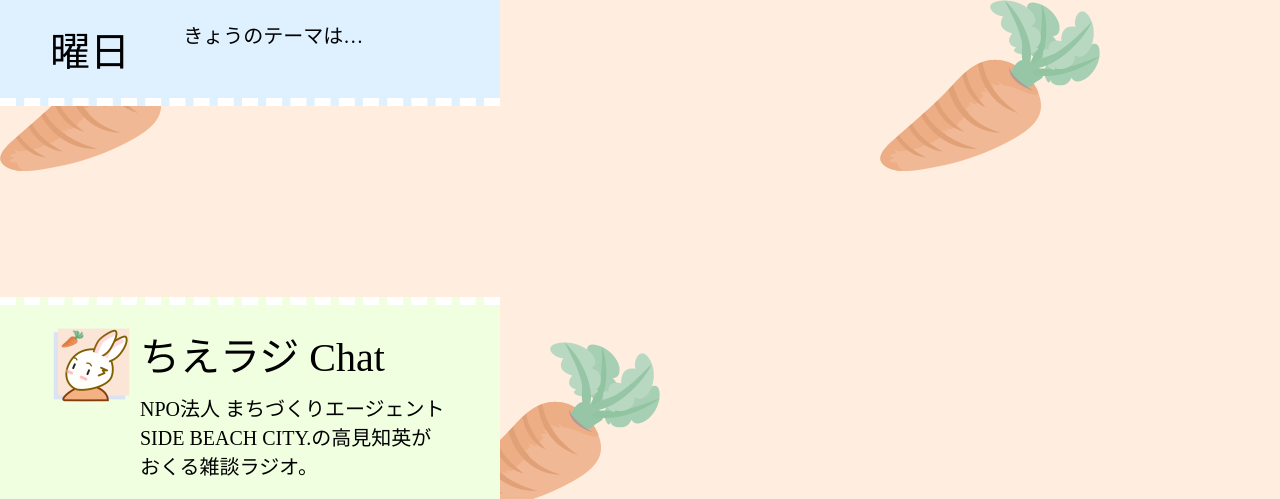
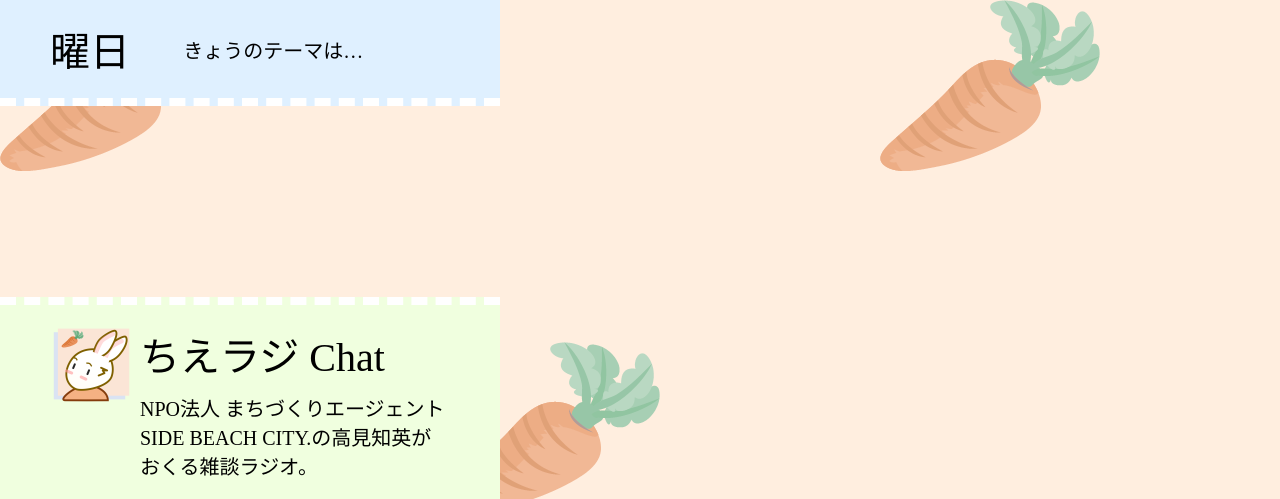
Before and after one commit to TakamiChie/PodcastPublicSoundGenerator, a Flask app: template templates/cover_templates/chieradi.html in a window 1280 px wide. Shown: the top 499 px of the page. Run offline with Flask 3, Linux system fonts and the light colour scheme; the template is opened without the code that fills it, so the values that code supplies are empty.

Commit message:
日付部の位置調整

```diff
--- a/static/templates/chieradi/main.css
+++ b/static/templates/chieradi/main.css
@@ -30,6 +30,10 @@ article#daytitle {
 #daytitle .text {
   display: flex;
   flex-direction: column;
+}
+
+article#daytitle>div {
+  margin: auto 0;
 }
 
 .days {
```
